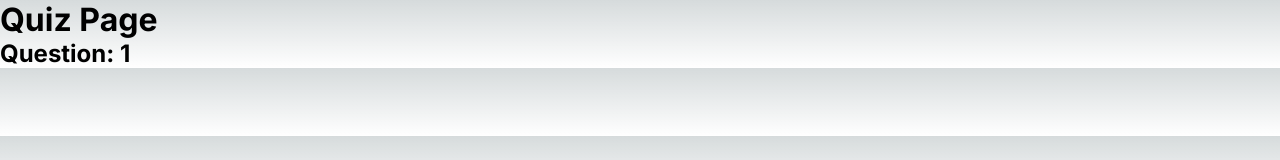
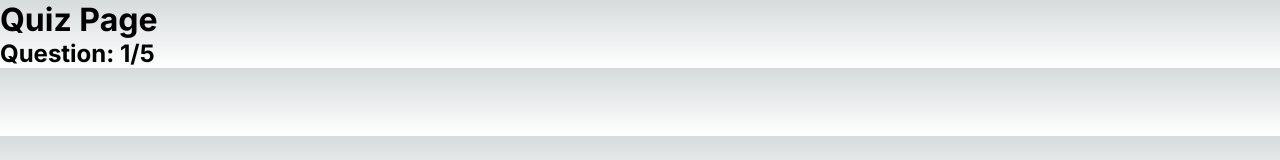
Before and after one commit to waleedd32/nextjs-quiz-app, a Next.js app: page /quiz in a window 1280 px wide. Shown: the top 160 px of the page. Built offline with nearby package versions, Linux system fonts and the light colour scheme.

Commit message:
Implemented dynamic question numbering in quiz

```diff
--- a/app/quiz/page.tsx
+++ b/app/quiz/page.tsx
@@ -22,7 +22,8 @@ const page = () => {
       <h1>Quiz Page</h1>
       <div>
         <h2>
-          Question: 1<span></span>
+          Question: {activeQuestion + 1}
+          <span>/{questions.length}</span>
         </h2>
       </div>
     </div>
```
